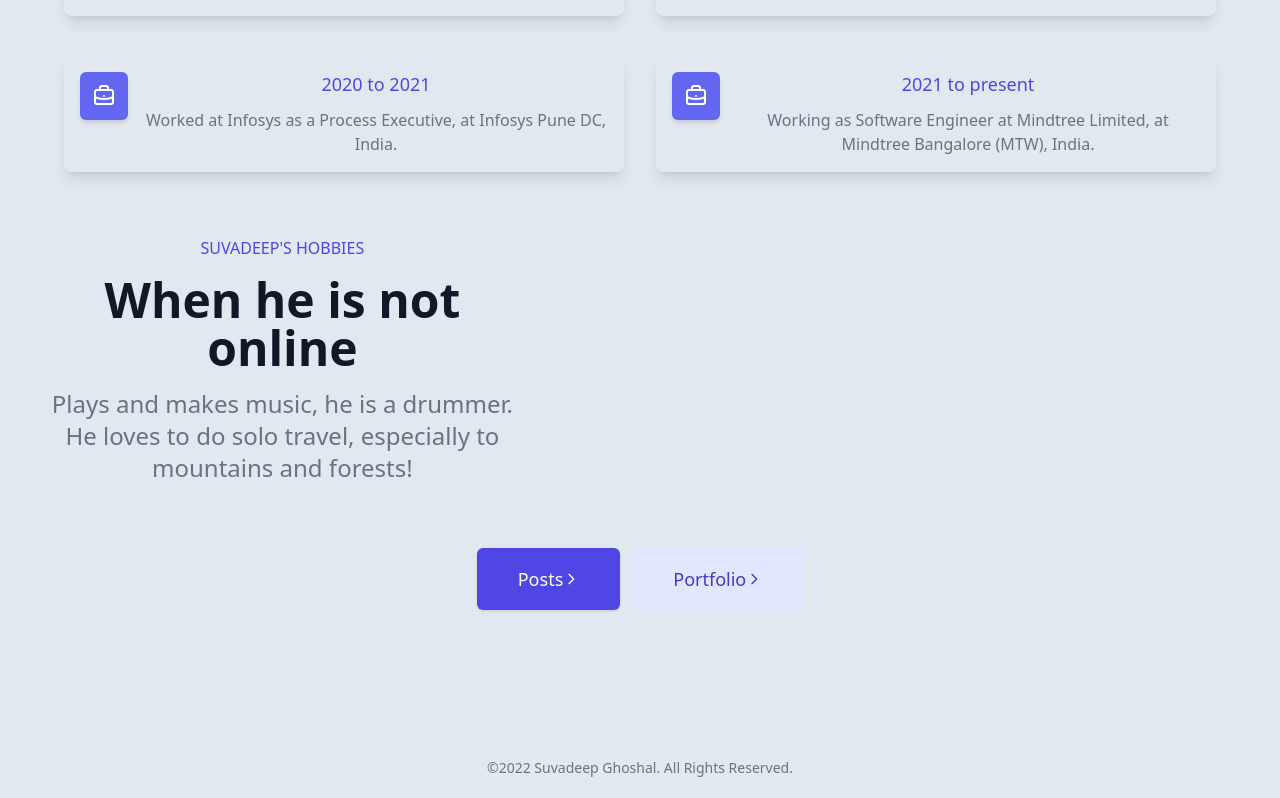
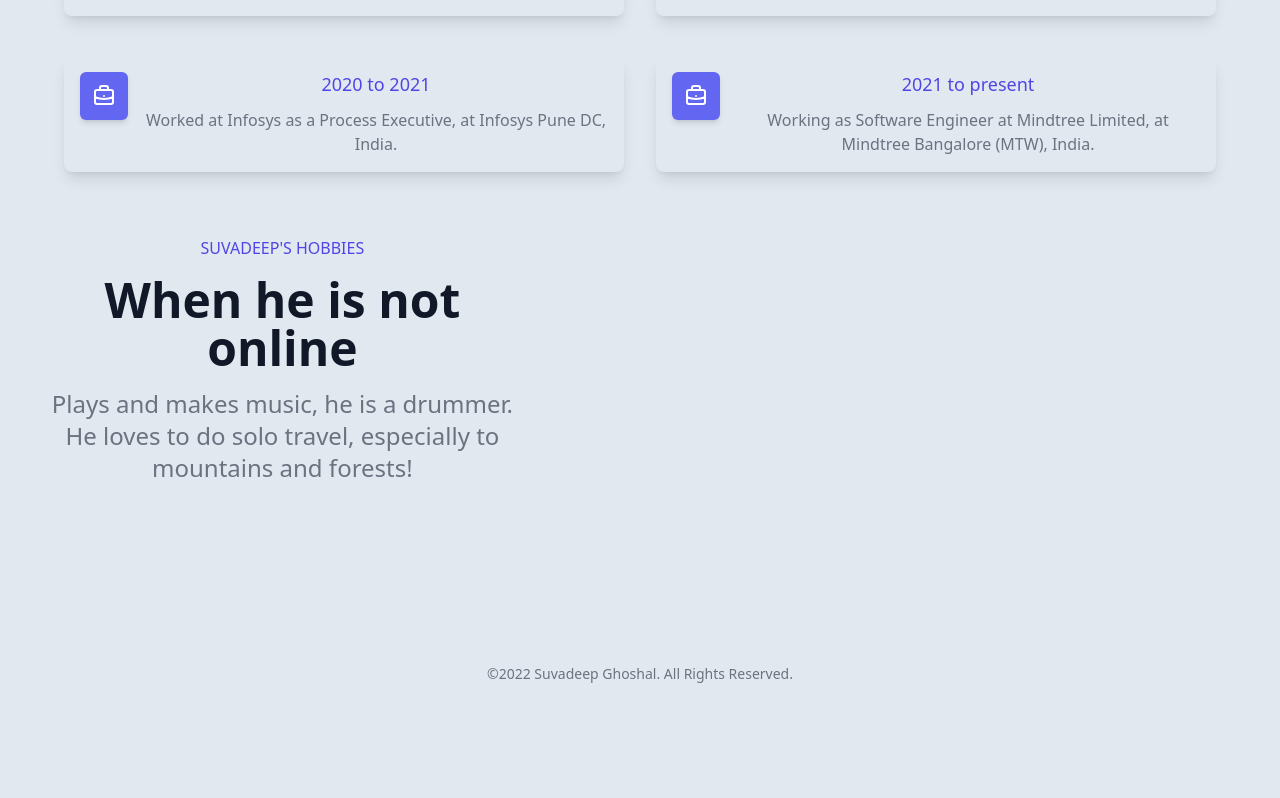
Before and after one commit to suvadeepghoshal/suvadeep-website, a Next.js app: page / in a window 1280 px wide. Shown: the part 776-1574 px from the top of the page. After the commit the page ends 1480 px from the top, so only its background shows below. Built offline with nearby package versions, Linux system fonts and the light colour scheme.

Commit message:
(updt) removed cta from bio

```diff
--- a/components/Bio.js
+++ b/components/Bio.js
@@ -35,7 +35,7 @@ function Bio() {
           </p>
           <PersonalInfo personal={(info => info?.personal)(me)} />
           <Hobbies />
-          <div className="mt-5 sm:mt-8 sm:flex sm:justify-center lg:justify-center">
+          {/* <div className="mt-5 sm:mt-8 sm:flex sm:justify-center lg:justify-center">
             <div className="rounded-md shadow">
               <Link href={hrefs.posts.route}>
                 <a className="w-full flex items-center justify-center px-8 py-3 border border-transparent text-base font-medium rounded-md text-white bg-indigo-600 hover:bg-indigo-700 dark:bg-indigo-700 dark:hover:bg-indigo-600 md:py-4 md:text-lg md:px-10">
@@ -52,7 +52,7 @@ function Bio() {
                 </a>
               </Link>
             </div>
-          </div>
+          </div> */}
         </div>
       </main>
     </>
```
